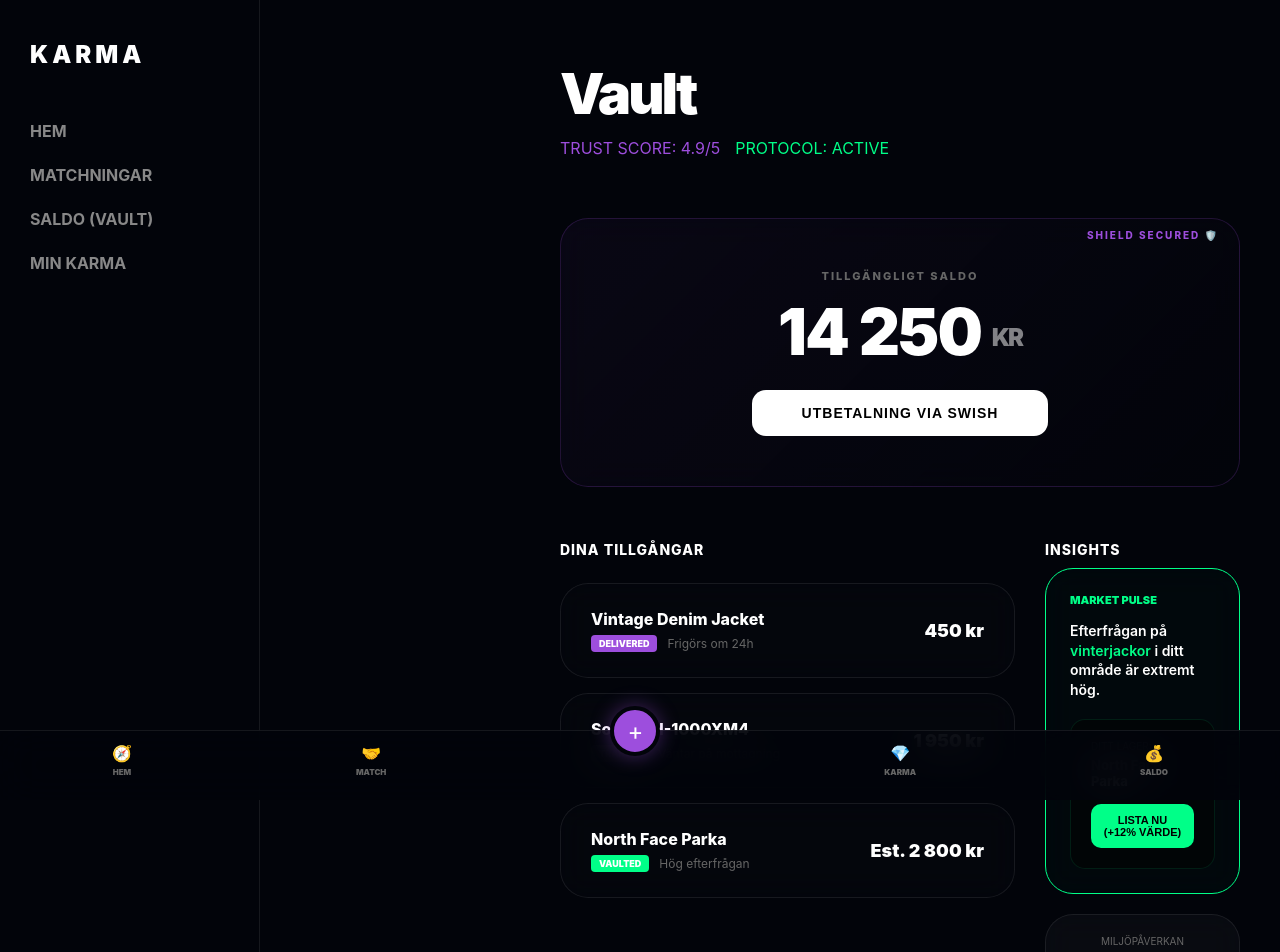
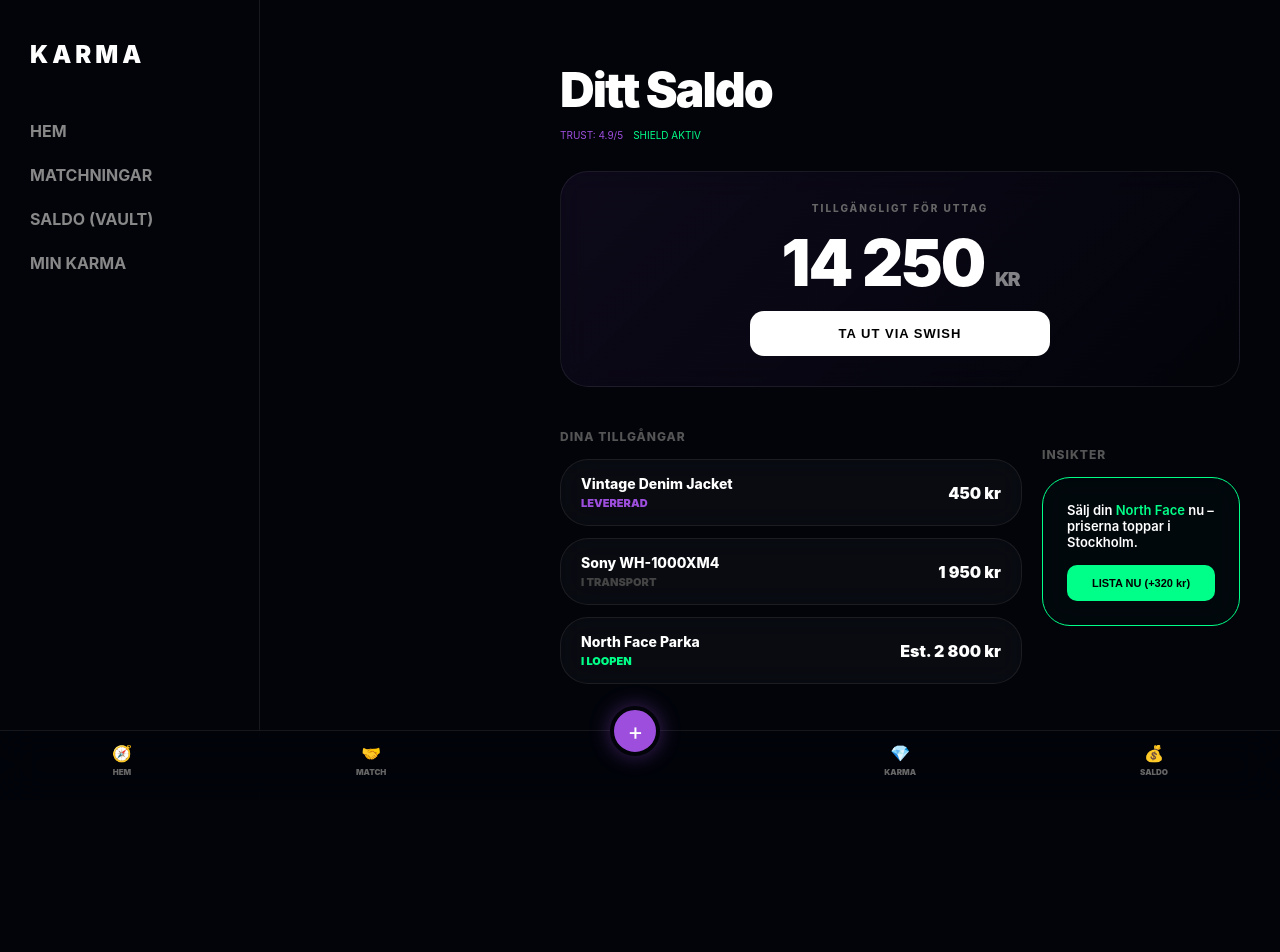
Before and after one commit to gascheckking/marketbeg-appGem, a Next.js app: page /dashboard/seller in a window 1280 px wide. Shown: the top 952 px of the page. After the commit the page ends 800 px from the top, so only its background shows below. Built offline with nearby package versions, Linux system fonts and the light colour scheme.

Commit message:
Update page.tsx

```diff
--- a/app/dashboard/seller/page.tsx
+++ b/app/dashboard/seller/page.tsx
@@ -3,109 +3,68 @@ import React from 'react';
 
 export default function KarmaSellerDashboard() {
   const assets = [
-    { name: "Vintage Denim Jacket", status: "DELIVERED", value: "450 kr", sub: "Frigörs om 24h", color: 'var(--neon-purple)' },
-    { name: "Sony WH-1000XM4", status: "TRANSIT", value: "1 950 kr", sub: "Väntar på mottagning", color: '#444' },
-    { name: "North Face Parka", status: "VAULTED", value: "Est. 2 800 kr", sub: "Hög efterfrågan", color: 'var(--neon-mint)' }
+    { name: "Vintage Denim Jacket", status: "LEVERERAD", value: "450 kr", sub: "Frigörs om 24h", color: 'var(--neon-purple)' },
+    { name: "Sony WH-1000XM4", status: "I TRANSPORT", value: "1 950 kr", sub: "Väntar på mottagning", color: '#444' },
+    { name: "North Face Parka", status: "I LOOPEN", value: "Est. 2 800 kr", sub: "Hög efterfrågan", color: 'var(--neon-mint)' }
   ];
 
   return (
     <div className="page-wrapper" style={{ maxWidth: '1000px', margin: '0 auto' }}>
-      <header style={{ marginBottom: '60px' }}>
-        <h1 style={{ fontSize: '3.5rem', fontWeight: 900, letterSpacing: '-3px', margin: 0 }}>Vault</h1>
-        <div style={{ display: 'flex', gap: '15px', marginTop: '10px' }}>
-          <span className="stat-pill" style={{ borderColor: 'var(--neon-purple)', color: 'var(--neon-purple)' }}>TRUST SCORE: 4.9/5</span>
-          <span className="stat-pill" style={{ borderColor: 'var(--neon-mint)', color: 'var(--neon-mint)' }}>PROTOCOL: ACTIVE</span>
+      <header style={{ marginBottom: '30px' }}>
+        <h1 style={{ fontSize: 'clamp(2rem, 8vw, 3rem)', fontWeight: 900, letterSpacing: '-2px', margin: 0 }}>Ditt Saldo</h1>
+        <div style={{ display: 'flex', gap: '10px', marginTop: '10px', flexWrap: 'wrap' }}>
+          <span className="stat-pill" style={{ borderColor: 'var(--neon-purple)', color: 'var(--neon-purple)', fontSize: '10px' }}>TRUST: 4.9/5</span>
+          <span className="stat-pill" style={{ borderColor: 'var(--neon-mint)', color: 'var(--neon-mint)', fontSize: '10px' }}>SHIELD AKTIV</span>
         </div>
       </header>
 
-      {/* Saldo-kort: Den centrala "bank-känslan" */}
+      {/* Saldo-kort */}
       <div className="glass-card" style={{
-        background: 'linear-gradient(135deg, rgba(157, 78, 221, 0.05) 0%, rgba(2, 4, 10, 1) 100%)',
-        border: '1px solid rgba(157, 78, 221, 0.2)',
-        padding: '50px 40px',
-        marginBottom: '40px',
-        textAlign: 'center',
-        position: 'relative',
-        overflow: 'hidden'
+        background: 'linear-gradient(135deg, rgba(157, 78, 221, 0.08) 0%, rgba(2, 4, 10, 1) 100%)',
+        padding: '30px 20px', marginBottom: '30px', textAlign: 'center'
       }}>
-        <div style={{ position: 'absolute', top: '10px', right: '20px', fontSize: '10px', fontWeight: 800, color: 'var(--neon-purple)', letterSpacing: '2px' }}>SHIELD SECURED 🛡️</div>
-        <div className="muted" style={{ fontSize: '11px', fontWeight: 800, letterSpacing: '2px', textTransform: 'uppercase' }}>Tillgängligt Saldo</div>
-        <div style={{ fontSize: '4rem', fontWeight: 900, margin: '10px 0', letterSpacing: '-2px' }}>
-          14 250 <span style={{ fontSize: '1.5rem', verticalAlign: 'middle', opacity: 0.5 }}>KR</span>
+        <div className="muted" style={{ fontSize: '10px', fontWeight: 800, letterSpacing: '2px', textTransform: 'uppercase' }}>Tillgängligt för uttag</div>
+        <div style={{ fontSize: 'clamp(2.5rem, 12vw, 4rem)', fontWeight: 900, margin: '10px 0', letterSpacing: '-2px' }}>
+          14 250 <span style={{ fontSize: '1.2rem', opacity: 0.5 }}>KR</span>
         </div>
-        <button className="primary-btn" style={{ width: 'auto', padding: '15px 50px', fontSize: '14px', marginTop: '10px', background: '#fff', color: '#000' }}>
-          UTBETALNING VIA SWISH
+        <button className="primary-btn" style={{ width: '100%', maxWidth: '300px', background: '#fff', color: '#000', fontSize: '13px' }}>
+          TA UT VIA SWISH
         </button>
       </div>
 
-      <div style={{ display: 'grid', gridTemplateColumns: '1.4fr 0.6fr', gap: '30px' }}>
-
-        {/* Assets & Digitala Kvitton */}
-        <div style={{ display: 'flex', flexDirection: 'column', gap: '15px' }}>
-          <h3 style={{ fontSize: '14px', fontWeight: 800, letterSpacing: '1px', marginBottom: '10px' }}>DINA TILLGÅNGAR</h3>
+      <div className="dashboard-grid">
+        <div className="assets-section">
+          <h3 style={{ fontSize: '12px', fontWeight: 800, letterSpacing: '1px', marginBottom: '15px', color: '#555' }}>DINA TILLGÅNGAR</h3>
+          <div style={{ display: 'flex', flexDirection: 'column', gap: '12px' }}>
             {assets.map((item, i) => (
-            <div key={i} className="glass-card" style={{
-              display: 'flex',
-              justifyContent: 'space-between',
-              alignItems: 'center',
-              padding: '25px 30px',
-              background: 'rgba(255,255,255,0.01)',
-              border: '1px solid var(--border)'
-            }}>
+              <div key={i} className="glass-card" style={{ display: 'flex', justifyContent: 'space-between', alignItems: 'center', padding: '15px 20px' }}>
                 <div>
-                <div style={{ fontWeight: 800, fontSize: '16px' }}>{item.name}</div>
-                <div style={{ display: 'flex', alignItems: 'center', gap: '10px', marginTop: '6px' }}>
-                  <span style={{
-                    fontSize: '9px',
-                    padding: '3px 8px',
-                    borderRadius: '4px',
-                    background: item.color,
-                    color: item.status === 'TRANSIT' ? '#888' : '#fff',
-                    fontWeight: 900
-                  }}>{item.status}</span>
-                  <span className="muted" style={{ fontSize: '12px' }}>{item.sub}</span>
+                  <div style={{ fontWeight: 800, fontSize: '14px' }}>{item.name}</div>
+                  <div style={{ fontSize: '11px', color: item.color, fontWeight: 900, marginTop: '4px' }}>{item.status}</div>
                 </div>
-              </div>
-              <div style={{ textAlign: 'right', fontWeight: 900, fontSize: '18px' }}>
-                {item.value}
-              </div>
+                <div style={{ fontWeight: 900, fontSize: '16px' }}>{item.value}</div>
               </div>
             ))}
           </div>
+        </div>
 
-        {/* AI Insight - Nu mer som en diskret widget */}
-        <div>
-          <h3 style={{ fontSize: '14px', fontWeight: 800, letterSpacing: '1px', marginBottom: '10px' }}>INSIGHTS</h3>
+        <div className="insights-section">
+          <h3 style={{ fontSize: '12px', fontWeight: 800, letterSpacing: '1px', marginBottom: '15px', color: '#555', marginTop: '30px' }}>INSIKTER</h3>
           <div className="glass-card" style={{ border: '1px solid var(--neon-mint)', background: 'rgba(0,255,136,0.02)' }}>
-            <div style={{ fontSize: '11px', fontWeight: 900, color: 'var(--neon-mint)', marginBottom: '10px' }}>MARKET PULSE</div>
-            <p style={{ fontSize: '14px', fontWeight: 600, lineHeight: '1.4' }}>
-              Efterfrågan på <span style={{ color: 'var(--neon-mint)' }}>vinterjackor</span> i ditt område är extremt hög.
+            <p style={{ fontSize: '13px', fontWeight: 600, margin: 0 }}>
+              Sälj din <span style={{ color: 'var(--neon-mint)' }}>North Face</span> nu – priserna toppar i Stockholm.
             </p>
-            <div style={{ marginTop: '20px', padding: '20px', background: 'rgba(0,0,0,0.4)', borderRadius: '15px', border: '1px solid rgba(0,255,136,0.1)' }}>
-              <div className="muted" style={{ fontSize: '10px', marginBottom: '5px' }}>DITT LAGER:</div>
-              <div style={{ fontSize: '13px', fontWeight: 800 }}>North Face Parka</div>
-              <button style={{
-                marginTop: '15px',
-                width: '100%',
-                padding: '10px',
-                background: 'var(--neon-mint)',
-                border: 'none',
-                borderRadius: '10px',
-                fontWeight: 900,
-                fontSize: '11px',
-                cursor: 'pointer'
-              }}>LISTA NU (+12% VÄRDE)</button>
+            <button style={{ marginTop: '15px', width: '100%', padding: '12px', background: 'var(--neon-mint)', border: 'none', borderRadius: '10px', fontWeight: 900, fontSize: '11px' }}>
+              LISTA NU (+320 kr)
+            </button>
+          </div>
         </div>
       </div>
 
-          <div className="glass-card" style={{ marginTop: '20px', padding: '20px', textAlign: 'center' }}>
-            <div className="muted" style={{ fontSize: '10px', marginBottom: '5px' }}>MILJÖPÅVERKAN</div>
-            <div style={{ fontSize: '1.5rem', fontWeight: 900 }}>124 <span style={{ fontSize: '12px' }}>kg CO2</span></div>
-            <div style={{ fontSize: '10px', color: 'var(--neon-mint)', fontWeight: 800, marginTop: '5px' }}>🌱 BESPARAD EMISSION</div>
-          </div>
-        </div>
-
-      </div>
+      <style jsx>{`
+        .dashboard-grid { display: grid; grid-template-columns: 1fr; gap: 20px; }
+        @media (min-width: 768px) { .dashboard-grid { grid-template-columns: 1.4fr 0.6fr; } }
+      `}</style>
     </div>
   );
 }
```
Lines whose indentation alone changed are shown as unchanged.
